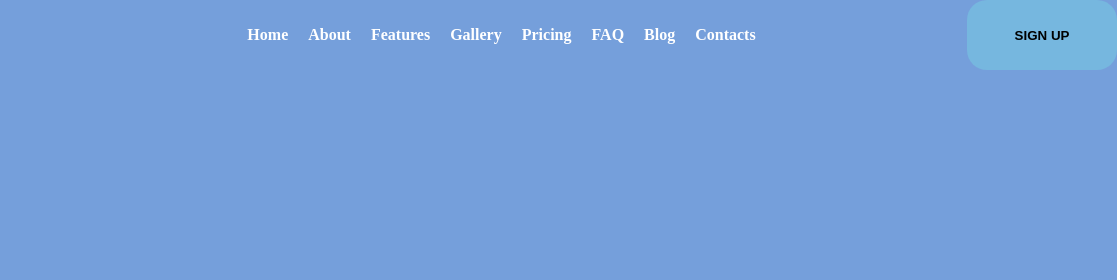
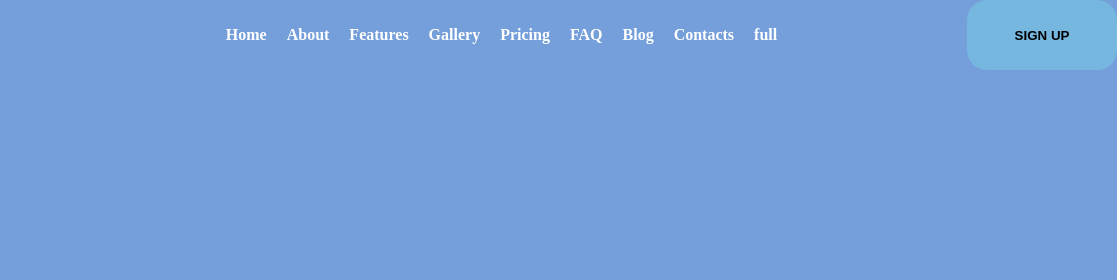
Before and after one commit to Treycie/appy, a plain HTML site: page index.html in a window 1280 px wide. Shown: the top 280 px of the page, 163-1280 px from the left. Drawn offline with Linux system fonts and the light colour scheme.

Commit message:
Update index.html

```diff
--- a/index.html
+++ b/index.html
@@ -19,6 +19,7 @@
             <li>FAQ</li>
             <li>Blog</li>
             <li>Contacts</li>
+            <li>full</li>
         </ul>
         <button>SIGN UP</button>
        </nav>
```
